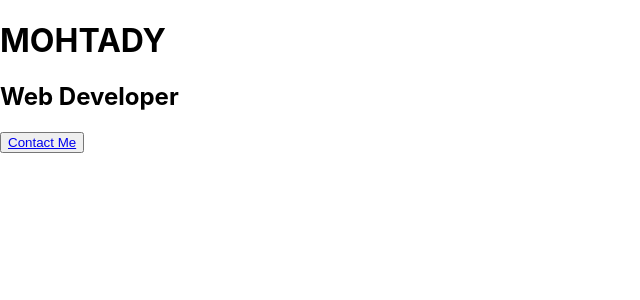
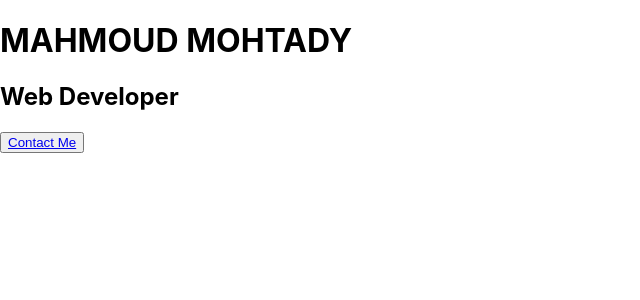
Before and after one commit to SamehMahmoudd/git--test, a React (Create React App) app: page / in a window 1280 px wide. Shown: the top 300 px of the page, without its empty margins (0-640 px from the left). Built offline with nearby package versions, Linux system fonts and the light colour scheme.

Commit message:
Update the header

```diff
--- a/src/components/mohatdy.js
+++ b/src/components/mohatdy.js
@@ -7,7 +7,7 @@ export default function Header() {
 
       <div className="col-sm- text-center mt-5">
 
-        <h1>MOHTADY</h1>
+        <h1>MAHMOUD MOHTADY</h1>
 
       </div>
 
```
